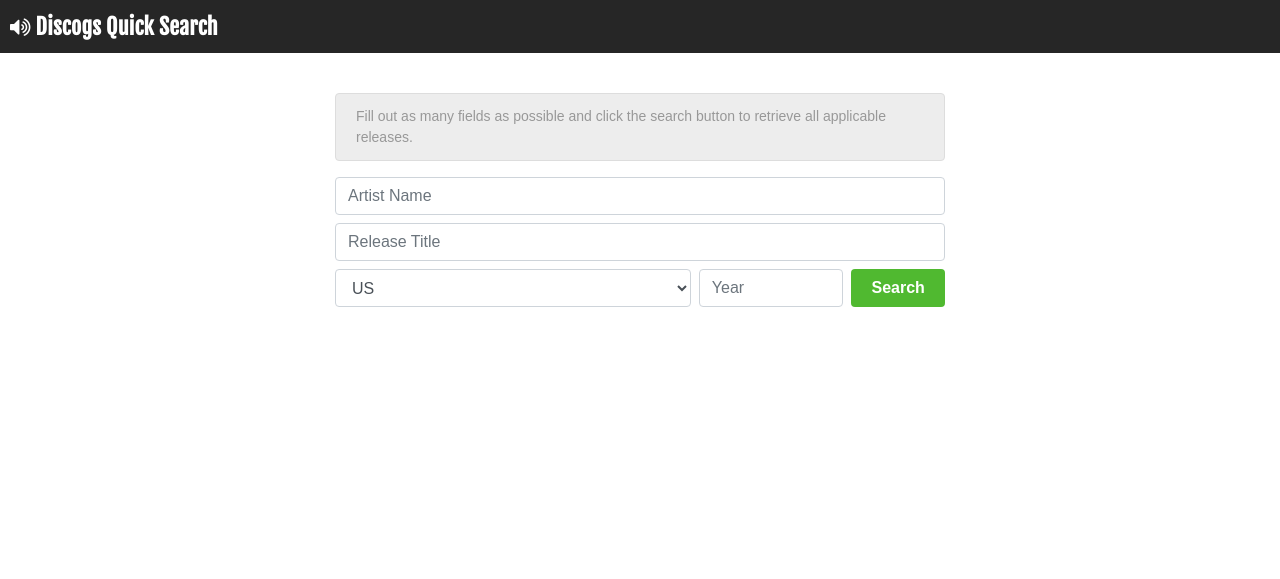
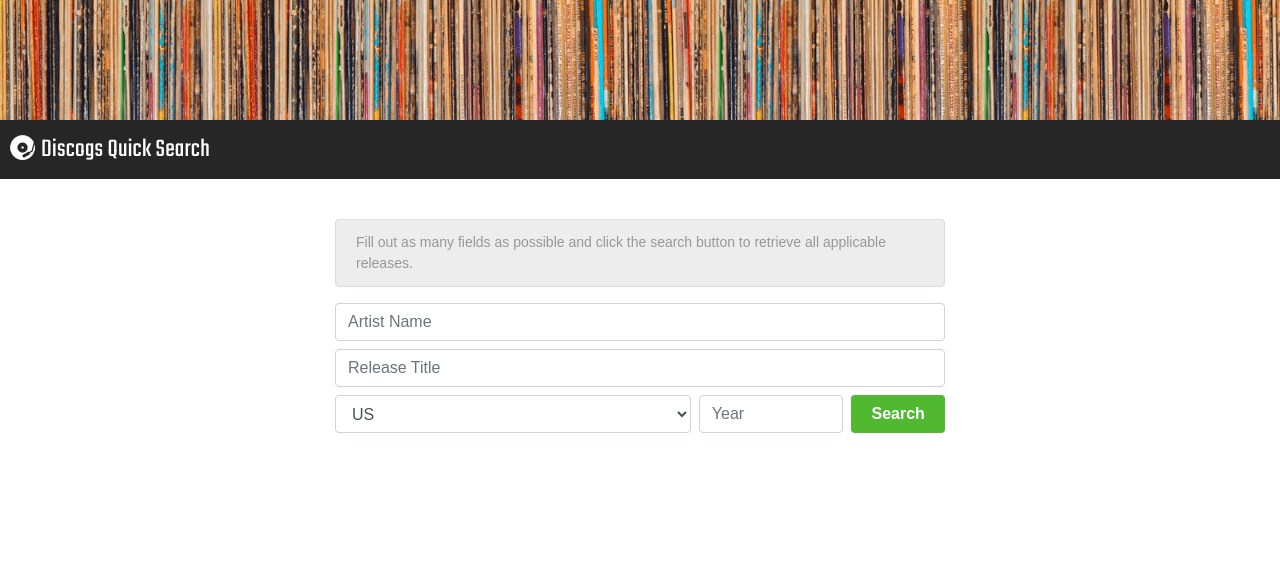
Before and after one commit to bennettisworking/discogs-ui, a website: page app/index.html in a window 1280 px wide. Drawn offline with nearby package versions, Linux system fonts and the light colour scheme.

Commit message:
Image assets for header, logo

```diff
--- a/app/index.html
+++ b/app/index.html
@@ -11,9 +11,11 @@
 </head>
 <body>
   <div class="app">
+    <div style="height: 120px; width: 100%; background-image: url(assets/vinyl_bg.png); background-size: cover;"></div>
     <header class="app_header col-lg-12">
-      <div class="logo">
-        <i class="fa fa-volume-up"></i> Discogs Quick Search
+
+      <div class="app_header_logo">
+        <img src="assets/record.png"></i> Discogs Quick Search
       </div>
     </header>
     <section class="app_section col-lg-6 offset-lg-3 col-md-8 offset-md-2">
--- a/app/scss/style.scss
+++ b/app/scss/style.scss
@@ -1,7 +1,7 @@
-@import url('https://fonts.googleapis.com/css?family=Fjalla+One|Roboto:400,700');
+@import url('https://fonts.googleapis.com/css?family=Teko|Roboto:400,700');
 
 $main-font: "Arimo", Arial, sans-serif;
-$logo-font: "Fjalla One", Arial, sans-serif;
+$logo-font: "Teko", Arial, sans-serif;
 $bg-color: #262626;
 $header-text: #ffffff;
 $light-text: #989898;
@@ -16,13 +16,17 @@
 
 .app_header {
   font-family: $logo-font;
-  font-size: 22px;
+  font-size: 26px;
   letter-spacing: .01em;
   background-color: $bg-color;
   color: $header-text;
   padding: 10px;
   margin-bottom: 15px;
-  font-weight: bold;
+  /*font-weight: bold;*/
+}
+
+.app_header_logo img{
+  margin: -4px 2px 0 0;
 }
 
 .app_section {
--- a/gulpfile.js
+++ b/gulpfile.js
@@ -11,7 +11,7 @@
 
     gulp.watch("app/scss/*.scss", ['sass']);
     gulp.watch("app/js/*.js", ['jshint']);
-    gulp.watch("app/*").on('change', browserSync.reload);
+    gulp.watch("app/*.*").on('change', browserSync.reload);
 });
 
 // Compile sass into CSS & auto-inject into browsers
@@ -19,7 +19,7 @@
     return gulp.src("app/scss/*.scss")
         .pipe(sass())
         .pipe(gulp.dest("app/css"))
-        .pipe(browserSync.stream());
+        .pipe(browserSync.stream())
 });
 
 gulp.task('default', ['serve']);
```
Also changed, not shown: app/assets/record.png (added), app/assets/vinyl_bg.png (added), app/css/style.css, 3 other files.
